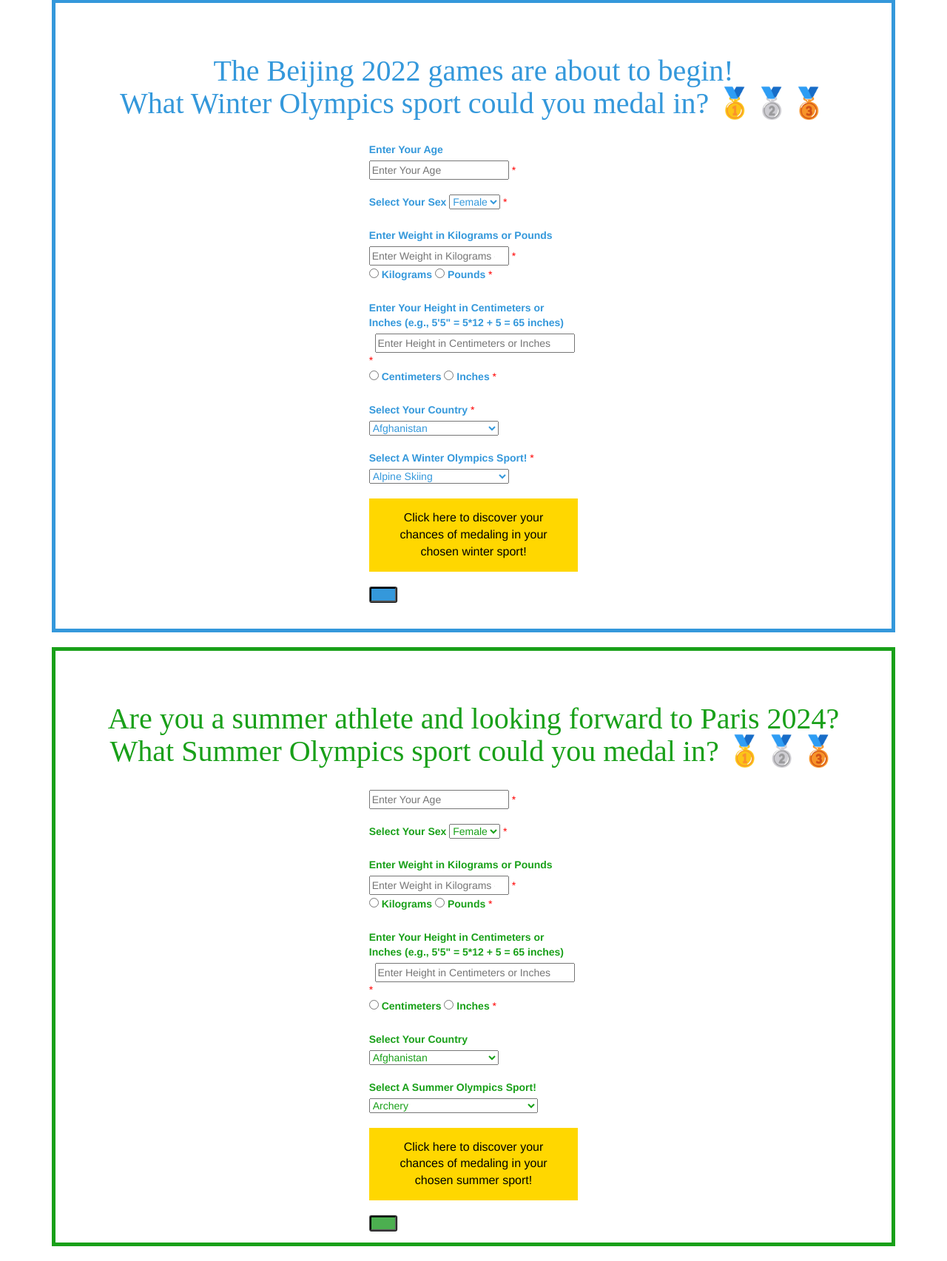
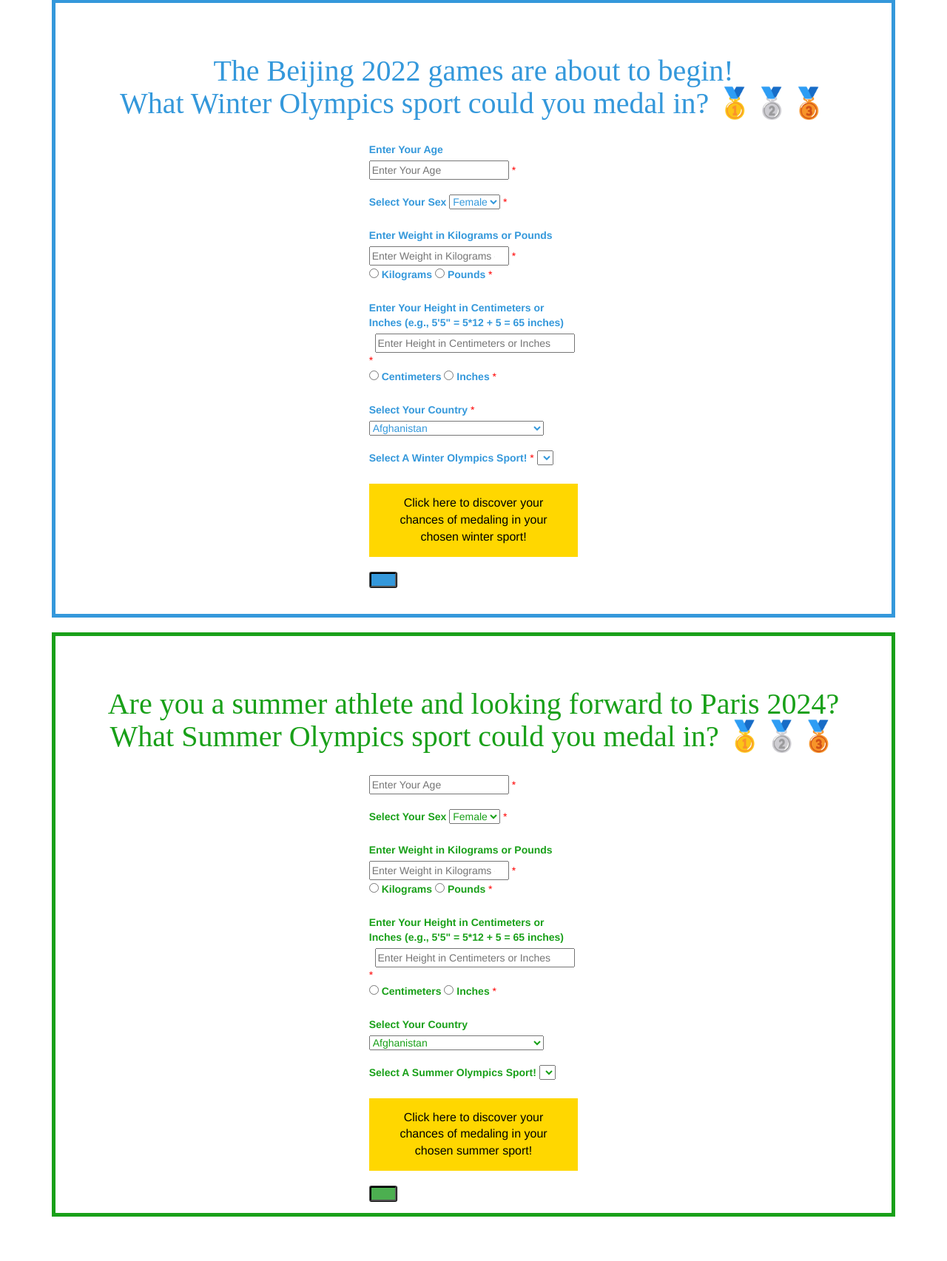
Before and after one commit to cdeanatx/Olympic_Medal_Predictions, a Flask app: page /interact in a window 1280 px wide. Shown: the part 459-2164 px from the top of the page at 74% size. After the commit the page ends 2104 px from the top, so only its background shows below. Run offline with Flask 2, Linux system fonts and the light colour scheme; lists and menus that the app fills with data are empty; some libraries are stand-ins or nearby versions.

Commit message:
Adding revised interact.html file

```diff
--- a/templates/interact.html
+++ b/templates/interact.html
@@ -85,65 +85,69 @@
             <br>
             <label for="region">Select Your Country</label><span style="color:red"> * </span>
               <select id="region" name="region">
-                  <option value="0">Afghanistan</option>
-                  <option value="1">Albania</option>
-                  <option value="2">Algeria</option>
-                  <option value="3">American Samoa</option>
-                  <option value="4">Andorra</option>
-                  <option value="5">Angola</option>
-                  <option value="6">Antigua</option>
-                  <option value="7">Argentina</option>
-                  <option value="8">Armenia</option>
-                  <option value="9">Aruba</option>
-                  <option value="10">Australia</option>
-                  <option value="11">Austria</option>
-                  <option value="12">Azerbaijan</option>
-                  <option value="13">Bahamas</option>
-                  <option value="14">Bahrain</option>
-                  <option value="15">Bangladesh</option>
-                  <option value="16">Barbados</option>
-                  <option value="17">Belarus</option>
-                  <option value="18">Belgium</option>
-                  <option value="19">Belize</option>
-                  <option value="20">Benin</option>
-                  <option value="21">Bermuda</option>
-                  <option value="22">Bhutan</option>
-                  <option value="23">Bolivia</option>
-                  <option value="24">Bosnia and Herzegovina</option>
-                  <option value="25">Botswana</option>
-                  <option value="26">Brazil</option>
-                  <option value="27">Brunei</option>
-                  <option value="28">Bulgaria</option>
-                  <option value="29">Burkina Faso</option>
-                  <option value="30">Burundi</option>
-                  <option value="31">Cambodia</option>
-                  <option value="32">Cameroom</option>
-                  <option value="33">Canada</option>
-                  <option value="34">Cape Verde</option>
-                  <option value="35">Cayman Islands</option>
-                  <option value="36">Central African Republic</option>
-                  <option value="37">Chad</option>
-                  <option value="38">Chile</option>
-                  <option value="39">China</option>
-                  <option value="40">Colombia</option>
+                <option value="Afghanistan">Afghanistan</option>
+                <option value="Albania">Albania</option>
+                <option value="Algeria">Algeria</option>
+                <option value="American Samoa">American Samoa</option>
+                <option value="Andorra">Andorra</option>
+                <option value="Angola">Angola</option>
+                <option value="Antigua">Antigua</option>
+                <option value="Argentina">Argentina</option>
+                <option value="Armenia">Armenia</option>
+                <option value="Aruba">Aruba</option>
+                <option value="Australia">Australia</option>
+                <option value="Austria">Austria</option>
+                <option value="Azerbaijan">Azerbaijan</option>
+                <option value="Bahamas">Bahamas</option>
+                <option value="Bahrain">Bahrain</option>
+                <option value="Bangladesh">Bangladesh</option>
+                <option value="Barbados">Barbados</option>
+                <option value="Belarus">Belarus</option>
+                <option value="Belgium">Belgium</option>
+                <option value="Belize">Belize</option>
+                <option value="Benin">Benin</option>
+                <option value="Bermuda">Bermuda</option>
+                <option value="Bhutan">Bhutan</option>
+                <option value="Boliva">Bolivia</option>
+                <option value="Bosnia and Herzegovina">Bosnia and Herzegovina</option>
+                <option value="Botswana">Botswana</option>
+                <option value="Brazil">Brazil</option>
+                <option value="Brunei">Brunei</option>
+                <option value="Bulgaria">Bulgaria</option>
+                <option value="Burkina Faso">Burkina Faso</option>
+                <option value="Burundi">Burundi</option>
+                <option value="Cambodia">Cambodia</option>
+                <option value="Cameroon">Cameroom</option>
+                <option value="Canada">Canada</option>
+                <option value="Cape Verde">Cape Verde</option>
+                <option value="Cayman Islands">Cayman Islands</option>
+                <option value="Central African Republic">Central African Republic</option>
+                <option value="Chad">Chad</option>
+                <option value="Chile">Chile</option>
+                <option value="China">China</option>
+                <option value="Colombia">Colombia</option>
+                <option value="Comoros">Comoros</option>
+                <option value="Cook Islands">Cook Islands</option>
+                <option value="Costa Rica">Costa Rica</option>
+                <option value="Croatia">Croatia</option>
+                <option value="Cuba">Cuba</option>
+                <option value="Cyprus">Cyprus</option>
+                <option value="Czech Republic">Czech Republic</option>
+                <option value="Democratic Republic of the Congo">Democratic Republic of the Congo</option>
+                <option value="Denmark">Denmark</option>
+                <option value="Djibouti">Djibouti</option>
+                <option value="Dominica">Dominica</option>
+                <option value="Dominican Republic">Dominican Republic</option>
+                <option value="Ecuador">Ecuador</option>
+                <option value="Egypt">Egypt</option>
+                <option value="El Salvador">El Salvador</option>
+
               </select>
               <br>
               <br>
             <label for="event_category">Select A Winter Olympics Sport!</label><span style="color:red"> * </span>
               <select id="event_category" name="Winter Olympics Sport">
-                  <option value="0">Alpine Skiing</option>
-                  <option value="2">Biathlon</option>
-                  <option value="3">Bobsleigh</option>
-                  <option value="9">Cross Country Skiing</option>
-                  <option value="14">Figure Skating</option>
-                  <option value="15">Freestyle Skiing</option>
-                  <option value="18">Ice Hockey</option>
-                  <option value="24">Luge</option>
-                  <option value="25">Nordic Combined</option>
-                  <option value="30">Short Track Speed Skating</option>
-                  <option value="31">Ski Jumping</option>
-                  <option value="33">Snowboarding</option>
-                  <option value="34">Speed Skating</option>
+
               </select>
               <br>
               <br>
@@ -206,91 +210,69 @@
             <br>
             <label for="region">Select Your Country</label>
               <select id="region" name="region">
-                  <option value="0">Afghanistan</option>
-                  <option value="1">Albania</option>
-                  <option value="2">Algeria</option>
-                  <option value="3">American Samoa</option>
-                  <option value="4">Andorra</option>
-                  <option value="5">Angola</option>
-                  <option value="6">Antigua</option>
-                  <option value="7">Argentina</option>
-                  <option value="8">Armenia</option>
-                  <option value="9">Aruba</option>
-                  <option value="10">Australia</option>
-                  <option value="11">Austria</option>
-                  <option value="12">Azerbaijan</option>
-                  <option value="13">Bahamas</option>
-                  <option value="14">Bahrain</option>
-                  <option value="15">Bangladesh</option>
-                  <option value="16">Barbados</option>
-                  <option value="17">Belarus</option>
-                  <option value="18">Belgium</option>
-                  <option value="19">Belize</option>
-                  <option value="20">Benin</option>
-                  <option value="21">Bermuda</option>
-                  <option value="22">Bhutan</option>
-                  <option value="23">Bolivia</option>
-                  <option value="24">Bosnia and Herzegovina</option>
-                  <option value="25">Botswana</option>
-                  <option value="26">Brazil</option>
-                  <option value="27">Brunei</option>
-                  <option value="28">Bulgaria</option>
-                  <option value="29">Burkina Faso</option>
-                  <option value="30">Burundi</option>
-                  <option value="31">Cambodia</option>
-                  <option value="32">Cameroom</option>
-                  <option value="33">Canada</option>
-                  <option value="34">Cape Verde</option>
-                  <option value="35">Cayman Islands</option>
-                  <option value="36">Central African Republic</option>
-                  <option value="37">Chad</option>
-                  <option value="38">Chile</option>
-                  <option value="39">China</option>
-                  <option value="40">Colombia</option>
+                <option value="Afghanistan">Afghanistan</option>
+                <option value="Albania">Albania</option>
+                <option value="Algeria">Algeria</option>
+                <option value="American Samoa">American Samoa</option>
+                <option value="Andorra">Andorra</option>
+                <option value="Angola">Angola</option>
+                <option value="Antigua">Antigua</option>
+                <option value="Argentina">Argentina</option>
+                <option value="Armenia">Armenia</option>
+                <option value="Aruba">Aruba</option>
+                <option value="Australia">Australia</option>
+                <option value="Austria">Austria</option>
+                <option value="Azerbaijan">Azerbaijan</option>
+                <option value="Bahamas">Bahamas</option>
+                <option value="Bahrain">Bahrain</option>
+                <option value="Bangladesh">Bangladesh</option>
+                <option value="Barbados">Barbados</option>
+                <option value="Belarus">Belarus</option>
+                <option value="Belgium">Belgium</option>
+                <option value="Belize">Belize</option>
+                <option value="Benin">Benin</option>
+                <option value="Bermuda">Bermuda</option>
+                <option value="Bhutan">Bhutan</option>
+                <option value="Boliva">Bolivia</option>
+                <option value="Bosnia and Herzegovina">Bosnia and Herzegovina</option>
+                <option value="Botswana">Botswana</option>
+                <option value="Brazil">Brazil</option>
+                <option value="Brunei">Brunei</option>
+                <option value="Bulgaria">Bulgaria</option>
+                <option value="Burkina Faso">Burkina Faso</option>
+                <option value="Burundi">Burundi</option>
+                <option value="Cambodia">Cambodia</option>
+                <option value="Cameroon">Cameroom</option>
+                <option value="Canada">Canada</option>
+                <option value="Cape Verde">Cape Verde</option>
+                <option value="Cayman Islands">Cayman Islands</option>
+                <option value="Central African Republic">Central African Republic</option>
+                <option value="Chad">Chad</option>
+                <option value="Chile">Chile</option>
+                <option value="China">China</option>
+                <option value="Colombia">Colombia</option>
+                <option value="Comoros">Comoros</option>
+                <option value="Cook Islands">Cook Islands</option>
+                <option value="Costa Rica">Costa Rica</option>
+                <option value="Croatia">Croatia</option>
+                <option value="Cuba">Cuba</option>
+                <option value="Cyprus">Cyprus</option>
+                <option value="Czech Republic">Czech Republic</option>
+                <option value="Democratic Republic of the Congo">Democratic Republic of the Congo</option>
+                <option value="Denmark">Denmark</option>
+                <option value="Djibouti">Djibouti</option>
+                <option value="Dominica">Dominica</option>
+                <option value="Dominican Republic">Dominican Republic</option>
+                <option value="Ecuador">Ecuador</option>
+                <option value="Egypt">Egypt</option>
+                <option value="El Salvador">El Salvador</option>
+
               </select>
             <br>
             <br>
             <label for="event_category">Select A Summer Olympics Sport!</label>
               <select id="event_category" name="event_category">
-                  <option value="1">Archery</option>
-                  <option value="4">Boxing Flyweight</option>
-                  <option value="5">Boxing Heavyweight</option>
-                  <option value="6">Boxing Lightweight</option>
-                  <option value="7">Boxing Middleweight</option>
-                  <option value="8">Boxing Welterweight</option>
-                  <option value="10">Diving</option>
-                  <option value="11">Equestrianism</option>
-                  <option value="12">Fencing</option>
-                  <option value="13">Field Events</option>
-                  <option value="16">Gymnastics</option>
-                  <option value="17">Heavyset Field Events</option>
-                  <option value="19">Judo Half Heavyweight</option>
-                  <option value="20">Judo Half Lightweight</option>
-                  <option value="21">Judo Heavyweight</option>
-                  <option value="22">Judo Lightweight</option>
-                  <option value="23">Judo Middleweight</option>
-                  <option value="26">Road Cycling</option>
-                  <option value="27">Rowing</option>
-                  <option value="28">Sailing</option>
-                  <option value="29">Shooting</option>
-                  <option value="32">Slalom</option>
-                  <option value="35">Straight Race</option>
-                  <option value="36">Swimming</option>
-                  <option value="37">Table Tennis</option>
-                  <option value="38">Tennis</option>
-                  <option value="39">Track</option>
-                  <option value="40">Track Cycling</option>
-                  <option value="41">Weightlifting Featherweight</option>
-                  <option value="42">Weightlifting Heavy Middleweight</option>
-                  <option value="43">Weightlifting Heavyweight</option>
-                  <option value="44">Weightlifting Light Middleweight</option>
-                  <option value="45">Weightlifting Super Heavyweight</option>
-                  <option value="46">Wrestling Featherweight</option>
-                  <option value="47">Wrestling Flyweight</option>
-                  <option value="48">Wrestling Heavyweight</option>
-                  <option value="49">Wrestling Middleweight</option>
-                  <option value="50">Wrestling Super Heavyweight</option>
-                  <option value="51">Wrestling Welterweight</option>
+
               </select>
             <br>
             <br>
```
